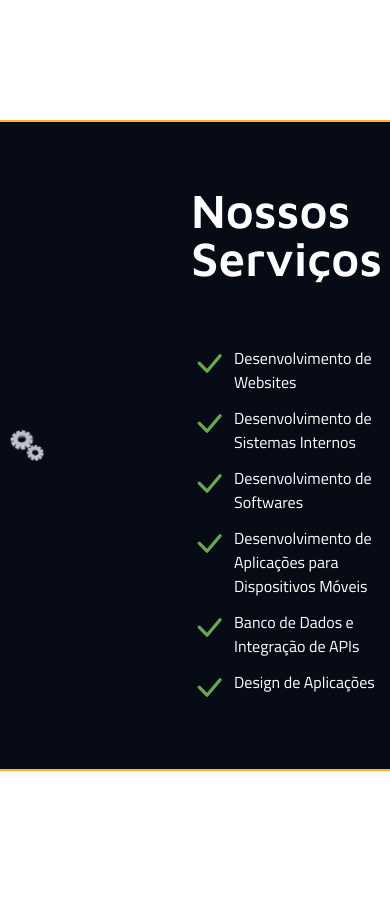
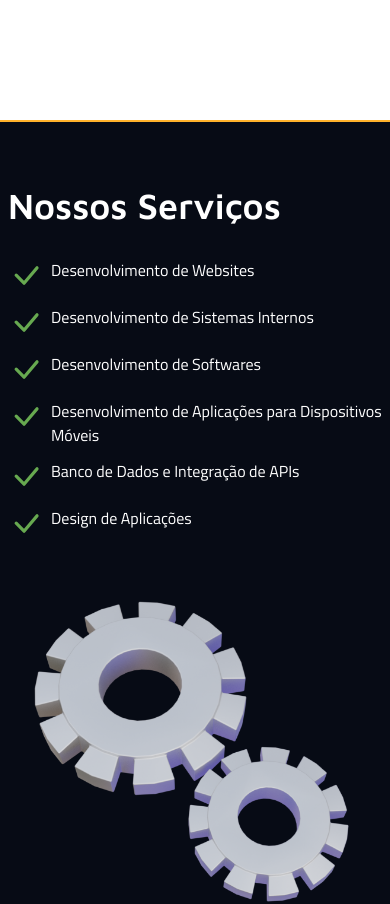
Before and after one commit to DevTeam-On/dev-team-page, a Next.js app: page / in a window 390 px wide. Shown: the part 1960-2864 px from the top of the page. Built offline with nearby package versions, Linux system fonts and the light colour scheme.

Commit message:
feat: add responsiveness at OurServices Component

```diff
--- a/src/components/OurServices/index.tsx
+++ b/src/components/OurServices/index.tsx
@@ -5,9 +5,9 @@ import Container from '../Container'
 
 export default function OurServices() {
   return (
-    <div className="mt-48 flex w-full select-none flex-row items-center justify-evenly border-y-2 border-yellow-800 bg-blue-400 py-16">
+    <div className="mt-48 flex w-full select-none justify-evenly border-y-2 border-yellow-800 bg-blue-400 py-16">
       <Container>
-        <div className="flex w-full flex-row items-center justify-evenly gap-36">
+        <div className="flex w-full flex-col-reverse items-center justify-evenly gap-12 laptop:flex-row laptop:gap-36">
           <div>
             <Image
               alt="Imagem ilustrativa de um engrenagem"
@@ -17,8 +17,8 @@ export default function OurServices() {
             />
           </div>
 
-          <div className="flex flex-col items-start gap-16">
-            <h1 className="font-mavenPro text-5xl font-semibold text-white">
+          <div className="flex flex-col items-start gap-8 laptop:gap-16">
+            <h1 className=" font-mavenPro text-4xl font-semibold text-white laptop:text-6xl">
               Nossos Serviços
             </h1>
             <ContainerItems />
```
